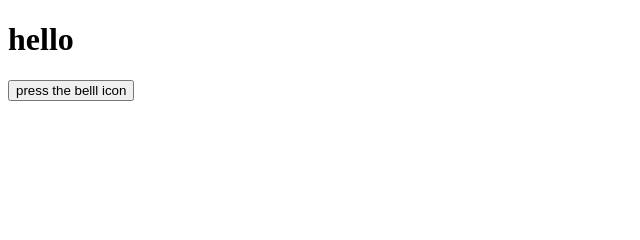
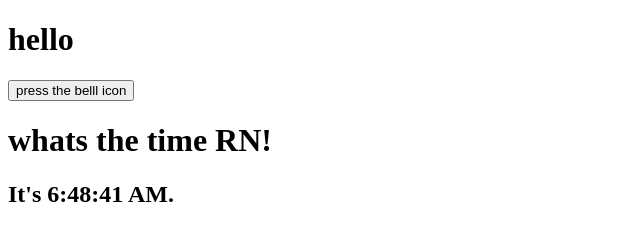
Before and after one commit to sonalilive/intern, a React app in the folder react-tut/prac1/: page / in a window 1280 px wide. Shown: the whole page, without its empty margins (0-640 px from the left). Built offline with nearby package versions, Linux system fonts and the light colour scheme.

Commit message:
time function used

```diff
--- a/react-tut/prac1/public/index.html
+++ b/react-tut/prac1/public/index.html
@@ -32,6 +32,6 @@
 
     </div>
 
-
+    <div id="clock"></div>
   </body>
 </html>
--- a/react-tut/prac1/src/index.js
+++ b/react-tut/prac1/src/index.js
@@ -8,7 +8,17 @@ ReactDOM.render(
   document.getElementById('root')
 );*/
 //ReactDOM.render(<h3>will work ?</h3>,document.getElementById('will'));
+function tick() {
+  const element = (
+    <div>
+      <h1>whats the time RN!</h1>
+      <h2>It's {new Date().toLocaleTimeString()}.</h2>
+    </div>
+  );
+  ReactDOM.render(element, document.getElementById('clock'));
+}
 
+setInterval(tick, 1000);
 
 ReactDOM.render(
   <Hello />,document.getElementById("root")
```
